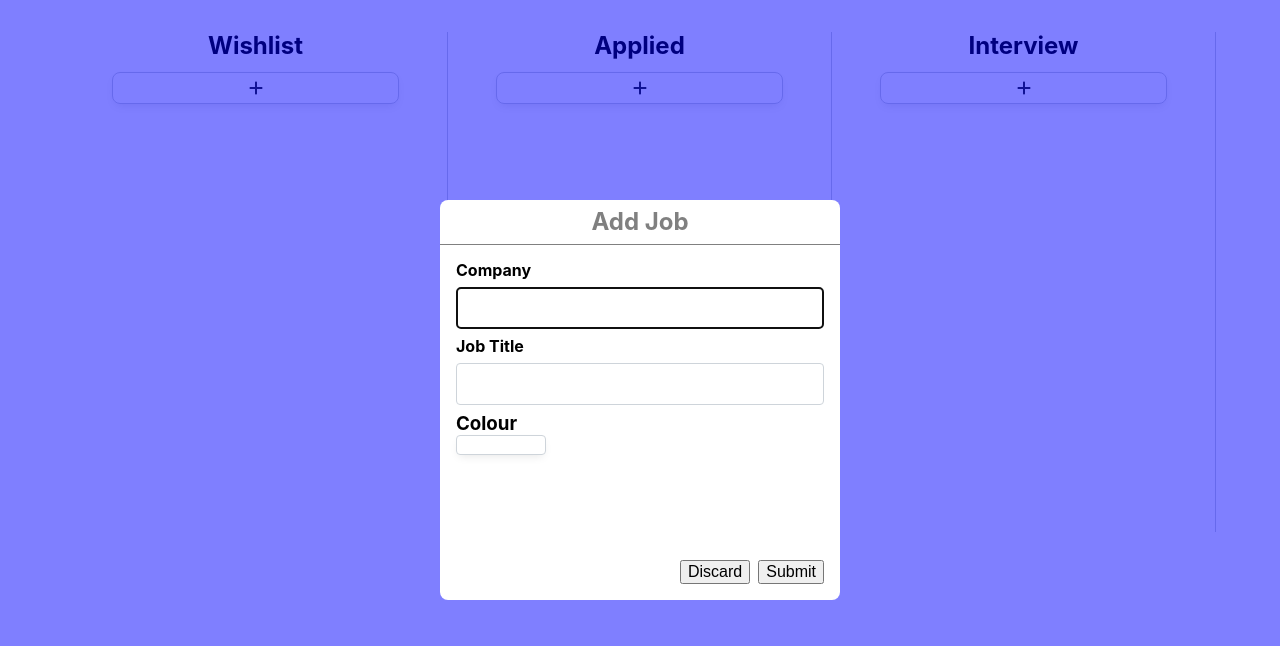
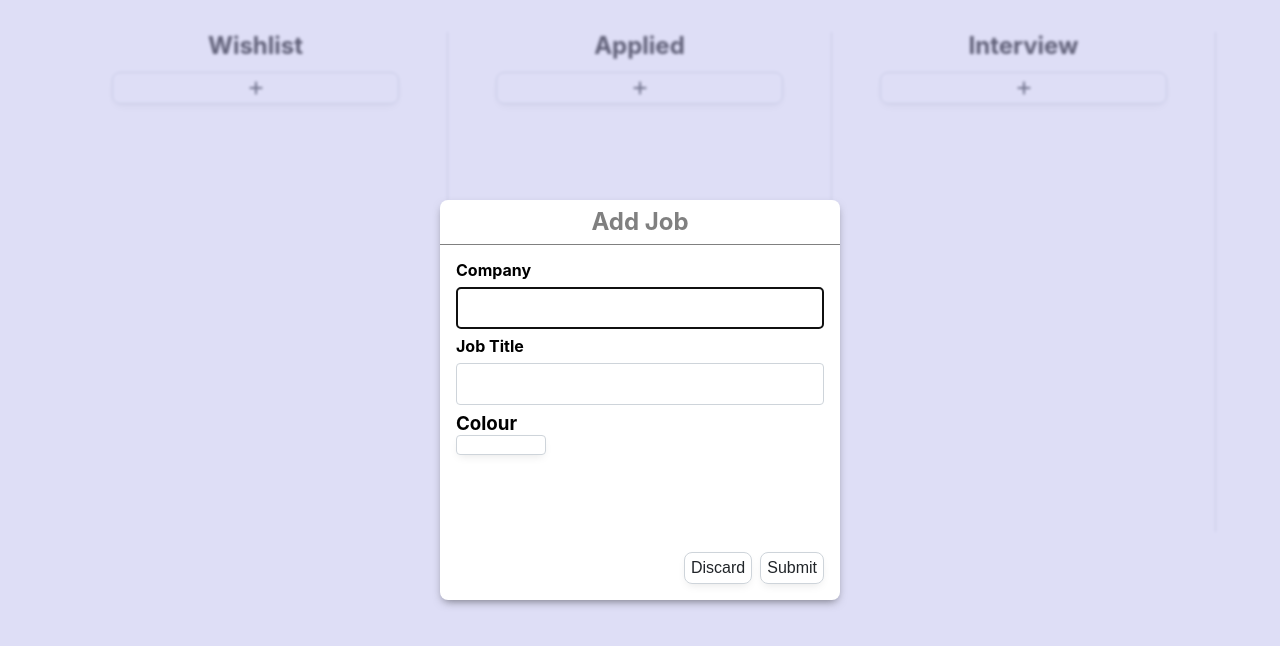
Before and after one commit to itsninam/hunt, a React (Create React App) app: page / in a window 1280 px wide. Both pictures are taken after a click on the button 255 px from the left and 87 px from the top of the page. Shown: the top 646 px of the page. Built offline with nearby package versions, Linux system fonts and the light colour scheme.

Commit message:
styling updates

```diff
--- a/src/styles/_baseStyles.scss
+++ b/src/styles/_baseStyles.scss
@@ -20,3 +20,25 @@ img {
   margin: 0 auto;
   padding: 32px 0;
 }
+
+button {
+  border: 1px solid $lightGrey;
+  box-shadow: $shadow;
+  height: 32px;
+  border-radius: 8px;
+  background: none;
+  cursor: pointer;
+  color: $primary;
+  // transition: 0.3s;
+
+  &:hover {
+    background-color: rgba(189, 189, 238, 0.5);
+    border: 1px solid #023e8a;
+    box-shadow: inset 0 0 0 1px #023e8a;
+    color: #023e8a;
+  }
+
+  &:focus {
+    box-shadow: none;
+  }
+}
--- a/src/styles/_dashboard.scss
+++ b/src/styles/_dashboard.scss
@@ -15,16 +15,9 @@
       margin: auto;
       display: block;
       width: 75%;
-      border: 1px solid $lightGrey;
-      box-shadow: $shadow;
-      height: 32px;
-      border-radius: 8px;
       display: flex;
       justify-content: center;
       align-items: center;
-      background: none;
-      cursor: pointer;
-      color: $primary;
     }
   }
 }
--- a/src/styles/_form.scss
+++ b/src/styles/_form.scss
@@ -1,5 +1,5 @@
 .form-container {
-  background-color: rgb(0, 0, 255, 0.5);
+  background-color: rgba(189, 189, 238, 0.5);
   height: 100vh;
   width: 100%;
   position: absolute;
@@ -8,7 +8,7 @@
   display: flex;
   justify-content: center;
   align-items: center;
-  z-index: 1;
+  backdrop-filter: blur(1.5px);
 
   .form {
     height: 400px;
@@ -17,6 +17,7 @@
     border-radius: 8px;
     z-index: 10;
     position: relative;
+    box-shadow: 0px 4px 10px -3px rgba(0, 0, 0, 0.5);
   }
 
   .form-header {
@@ -107,3 +108,7 @@
     background: #fcbf49;
   }
 }
+
+.blurry {
+  backdrop-filter: blur(10px);
+}
```
